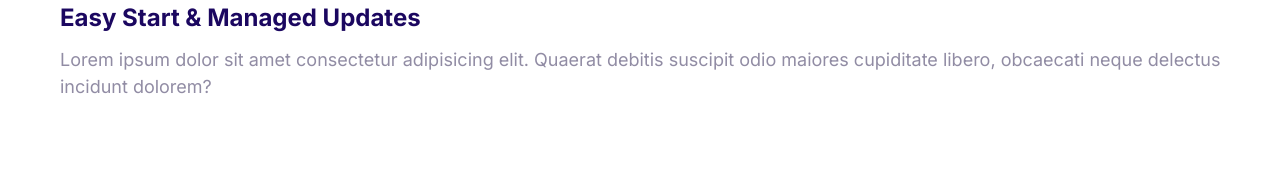
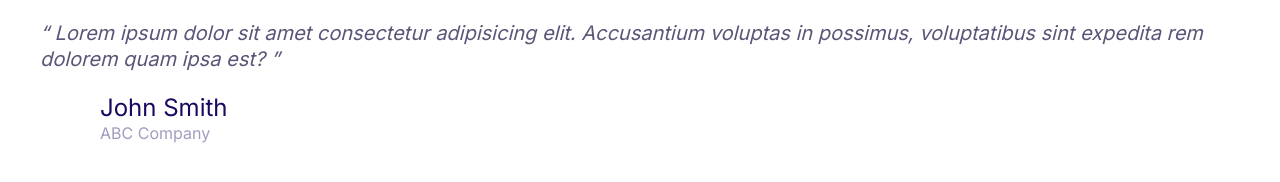
Before and after one commit to sauviksaha/cloud-host, a plain HTML site: page index.html in a window 1280 px wide. Drawn offline with Linux system fonts and the light colour scheme.

Commit message:
Added Quotes

```diff
--- a/css/style.css
+++ b/css/style.css
@@ -4,6 +4,7 @@
   --color-accent: #ff3400;
   --color-headings: #1b0760;
   --color-body: #918ca4;
+  --color-body-darker: #5c5577;
   --color-border: #ccc;
   --border-radius: 30px;
 }
@@ -377,3 +378,52 @@ a {
 .media__image {
   margin-top: 1rem;
 }
+
+/* Quotes */
+.quote {
+  font-size: 3rem;
+  font-style: italic;
+  color: var(--color-body-darker);
+  line-height: 1.3;
+}
+
+.quote .quote__text::before {
+  content: open-quote;
+}
+
+.quote .quote__text::after {
+  content: close-quote;
+}
+
+.quote__author {
+  font-size: 3rem;
+  font-style: normal;
+  font-weight: 500;
+  margin-bottom: 0;
+}
+
+.quote__organization {
+  color: var(--color-headings);
+  opacity: 0.4;
+  font-size: 2rem;
+  font-style: normal;
+}
+
+.quote__line {
+  position: relative;
+  bottom: 10px;
+}
+
+@media screen and (min-width: 1024px) {
+  .quote {
+    font-size: 2rem;
+  }
+
+  .quote__author {
+    font-size: 2.4rem;
+  }
+
+  .quote__organization {
+    font-size: 1.6rem;
+  }
+}
--- a/index.html
+++ b/index.html
@@ -15,20 +15,25 @@
     <link rel="stylesheet" href="css/normalize.css" />
   </head>
   <body>
+    <blockquote class="quote">
+      <p class="quote__text">
+        Lorem ipsum dolor sit amet consectetur adipisicing elit. Accusantium
+        voluptas in possimus, voluptatibus sint expedita rem dolorem quam ipsa
+        est?
+      </p>
+      <footer>
         <div class="media">
           <div class="media__image">
-        <svg class="icon">
-          <use xlink:href="images/sprite.svg#snap"></use>
+            <svg class="icon icon--primary quote__line">
+              <use xlink:href="images/sprite.svg#line"></use>
             </svg>
           </div>
           <div class="media__body">
-        <h3 class="media__title">Easy Start & Managed Updates</h3>
-        <p>
-          Lorem ipsum dolor sit amet consectetur adipisicing elit. Quaerat
-          debitis suscipit odio maiores cupiditate libero, obcaecati neque
-          delectus incidunt dolorem?
-        </p>
+            <h3 class="media__title quote__author">John Smith</h3>
+            <p class="quote__organization">ABC Company</p>
           </div>
         </div>
+      </footer>
+    </blockquote>
   </body>
 </html>
```
Also changed, not shown: components/quotes.html (added, +19 -0 lines). Lines whose indentation alone changed are shown as unchanged.
